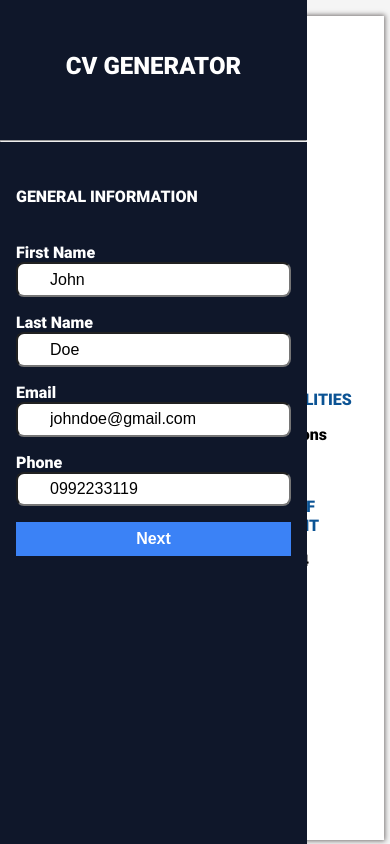
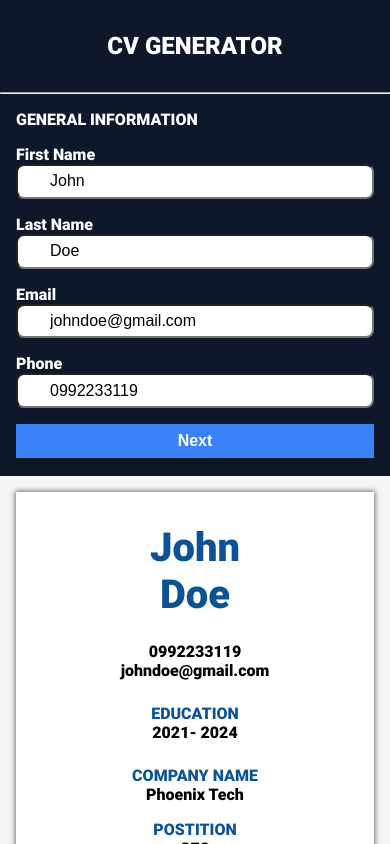
Before and after one commit to PhoenixTech2003/cv-application, a React (Vite) app: page / in a window 390 px wide. Shown: the top 844 px of the page. Built offline with nearby package versions, Linux system fonts and the light colour scheme.

Commit message:
style: Update padding, gap, and list style in cv-section

```diff
--- a/src/index.css
+++ b/src/index.css
@@ -1,9 +1,11 @@
-body{
+*{
   padding: 0;
   margin: 0;
   box-sizing: border-box;
 }
-
+li{
+  list-style: none;
+}
 @font-face {
   font-family: roboto;
   src: url("./assets/fonts/Roboto/Roboto-Black.ttf");
@@ -16,3 +18,48 @@ body{
   grid-template-columns: 0.5fr 2fr;
 
 }
+
+@media (max-width : 1500px) {
+  #root{
+    display: grid;
+    grid-template-columns: 0.5fr 1fr;
+  }
+
+  .cv-section >div{
+    display: flex;
+    flex-direction: column;
+    text-align: center;
+    height: 100dvh;
+  }
+  /* .side-bar{
+
+    height: auto;
+    position: static;
+  } */
+}
+
+@media (max-width:700px) {
+  #root{
+    display: flex;
+    flex-direction: column;
+
+  }
+
+  .side-bar{
+
+    height: auto;
+    position: static;
+  }
+
+  .cv-section >div{
+    display: flex;
+    text-align: center;
+    flex-direction: column;
+    gap: 1rem;
+  }
+
+  .cv-section >div li{
+    list-style: none;
+    text-align: center;
+  }
+}
```
